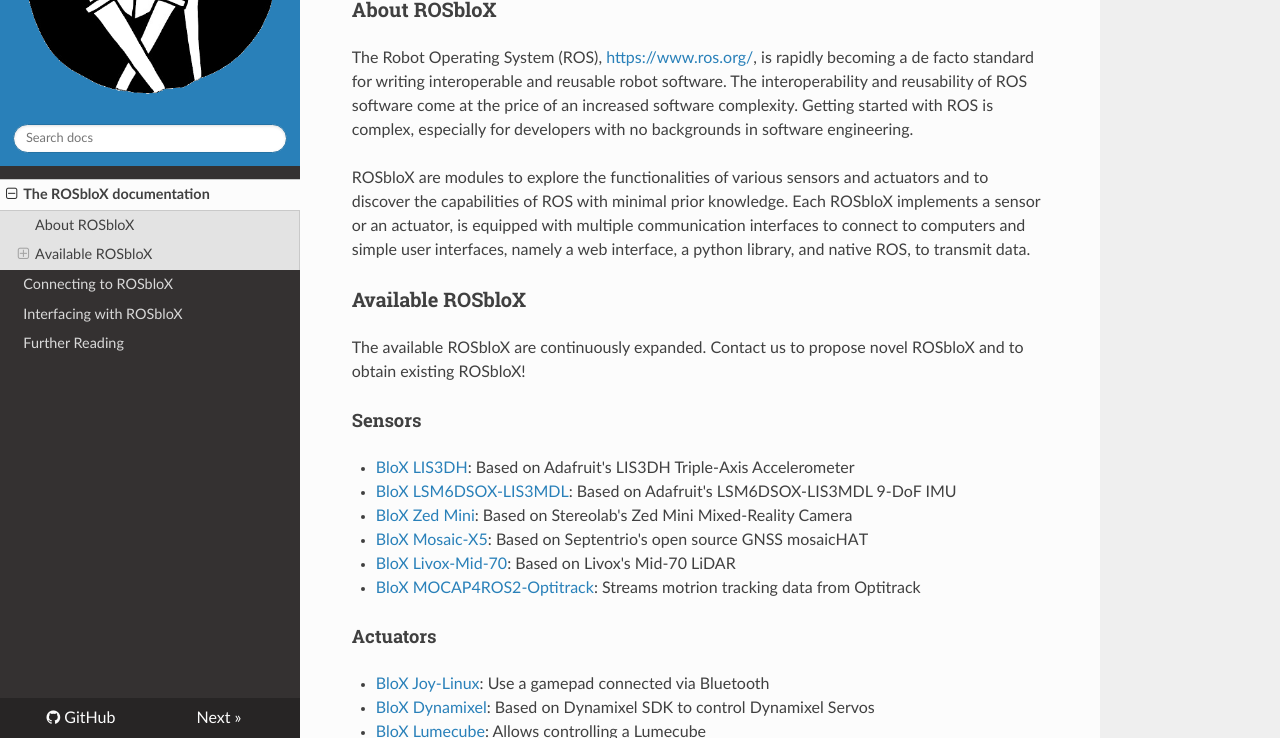
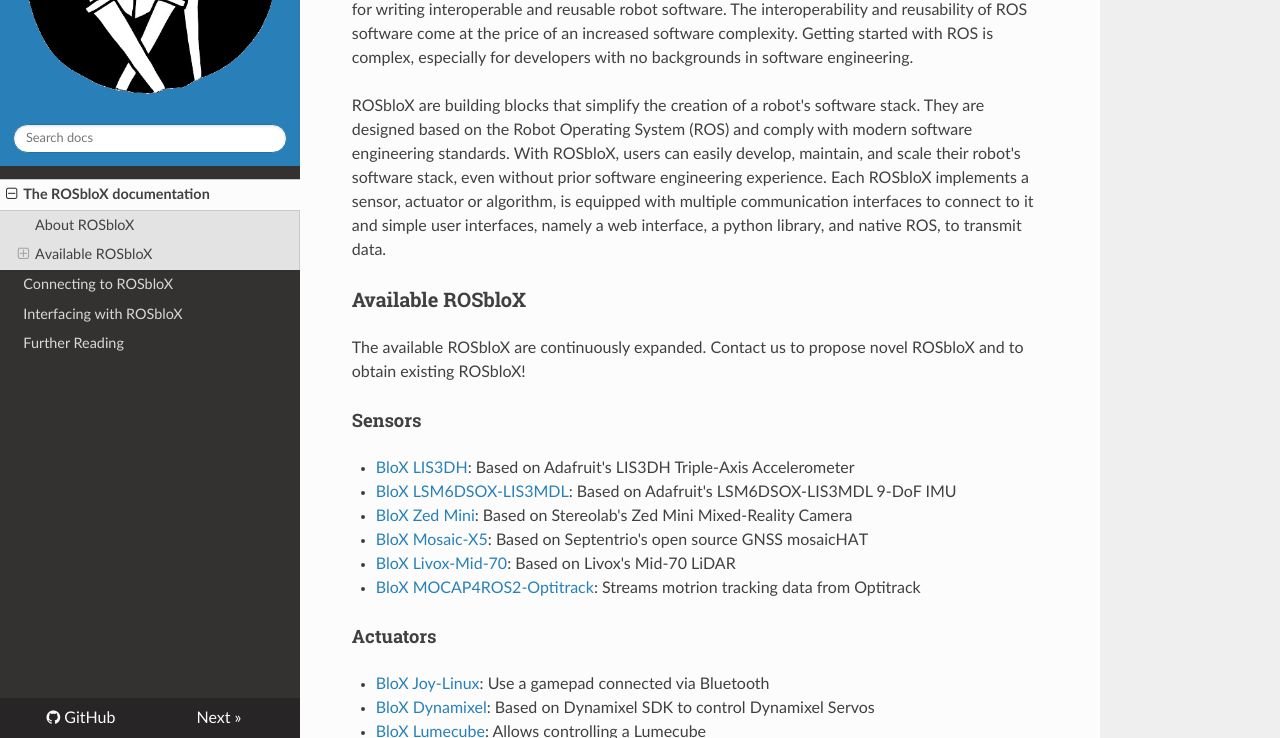
Before and after one commit to rosblox/rosblox.github.io, an MkDocs documentation site: the page built from docs/index.md, in a window 1280 px wide and 900 px high, scrolled down 1237 px, cut to the strip 162-900 px from the top of the window. Built offline with MkDocs 1.6.1, drawn with Linux system fonts in a browser that asks for light colours; nearby versions of some CDN libraries; some of the changed text lies outside the part shown.

Commit message:
Update README.md

```diff
--- a/docs/index.md
+++ b/docs/index.md
@@ -1,6 +1,6 @@
 # ROSbloX documentation
 
-ROSbloX are building blocks that simplify the creation of a robot's software stack. They are designed based on the Robot Operating System (ROS) and comply with modern software engineering standards. With ROSbloX, users can easily develop, maintain, and scale their robot's software stack, even without prior software engineering experience.
+ROSbloX are your ultimate building blocks for rapidly creating a robot's software stack.
 
 Connect with us on Git: [ROSbloX Git](https://github.com/rosblox)
 Join us on Slack: [ROSbloX Workspace](https://join.slack.com/t/rosblox/shared_invite/zt-1c6ifc24n-OswQtNwORkq588QPNZ2KoA)
@@ -24,7 +24,7 @@
 
 The Robot Operating System (ROS), [https://www.ros.org/](https://www.ros.org/), is rapidly becoming a de facto standard for writing interoperable and reusable robot software. The interoperability and reusability of ROS software come at the price of an increased software complexity. Getting started with ROS is complex, especially for developers with no backgrounds in software engineering.
 
-ROSbloX are modules to explore the functionalities of various sensors and actuators and to discover the capabilities of ROS with minimal prior knowledge. Each ROSbloX implements a sensor or an actuator, is equipped with multiple communication interfaces to connect to computers and simple user interfaces, namely a web interface, a python library, and native ROS, to transmit data.
+ROSbloX are building blocks that simplify the creation of a robot's software stack. They are designed based on the Robot Operating System (ROS) and comply with modern software engineering standards. With ROSbloX, users can easily develop, maintain, and scale their robot's software stack, even without prior software engineering experience. Each ROSbloX implements a sensor, actuator or algorithm, is equipped with multiple communication interfaces to connect to it and simple user interfaces, namely a web interface, a python library, and native ROS, to transmit data.
 
 
 ### Available ROSbloX
```
